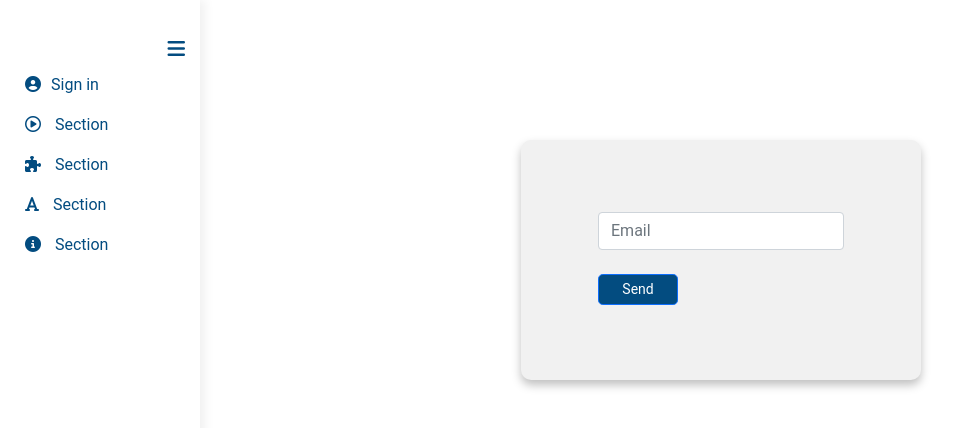
After one commit to shamsurlm10/Q-Air, a Flask app: page /users/forget_password in a window 1280 px wide. The commit adds this page. Shown: the top 428 px of the page, without its empty margins (0-963 px from the left). Run offline with Flask 2, Linux system fonts and the light colour scheme; some libraries are stand-ins or nearby versions.

Commit message:
feat: Implemented forget password validation

```diff
--- a/qair/mails.py
+++ b/qair/mails.py
@@ -4,7 +4,7 @@ from flask_mail import Message
 
 def send_mail(to: str, subject: str, body: str):
     msg=Message("Password Reset Request",
-                sender=os.getenv("MAIL_USERNAME"),
+                sender="noreply@qair.com",
                 recipients=[to])
 
     msg.subject = subject
--- a/qair/static/style/users/log-reg.css
+++ b/qair/static/style/users/log-reg.css
@@ -26,3 +26,13 @@
     border-radius: 10px;
     align-items: center;
 }
+
+.card-fp{
+    width:400px;
+    border:2px;
+    background-color:#f1f1f1;
+    box-shadow: 0px 5px 10px rgba(0, 0, 0, 0.25);
+    border-radius: 10px;
+    align-items: center;
+    min-height: 30vh;
+}
--- /dev/null
+++ b/qair/templates/users/forget_password.html
@@ -0,0 +1,37 @@
+{% extends "base.html" %}
+{% block title %} Forget Password {% endblock %}
+
+{% block css%}
+<link rel="stylesheet" href="{{url_for('static', filename='style/users/log-reg.css')}}">
+{% endblock %}
+
+{% block content %}
+<div class="container form-brand mt-5">
+    <div class="row">
+        <div class="col-xl-6 offset-xl-3 col-md-8 offset-md-2 p-5">
+            <div class="mt-4">
+                <div class="card card-fp card-body shadow-card p-4">
+                    <form method="POST">
+                        {{ form.hidden_tag() }}
+                        <div class="mb-3 mt-5">
+                            {% if form.email.errors%}
+                            {{ form.email(class="form-control input-box is-invalid ", id="email") }}
+                            <div class="invalid-feeedback">
+                                {% for error in form.email.errors %}
+                                <span>{{ error }}</span>
+                                {%endfor%}
+                            </div>
+                            {% else %}
+                            {{ form.email(class="form-control input-box", id="email") }}
+                            {%endif%}
+                        </div>
+                        <div class="mt-1">
+                            {{form.submit(class="btn btn-primary btn-sm mt-2 log-btn")}}
+                        </div>
+                    </form>
+                </div>
+            </div>
+        </div>
+    </div>
+</div>
+{% endblock %}
--- a/qair/users/forms.py
+++ b/qair/users/forms.py
@@ -45,8 +45,8 @@ class LoginForm(FlaskForm):
 class ForgetPasswordForm(FlaskForm):
     email = EmailField("Email Address", validators=[
         DataRequired(), Length(min=4, max=150), Email()
-    ], render_kw={"placeholder": "Enter your associated email address"})
-    submit = SubmitField("Send Email")
+    ], render_kw={"placeholder": "Email"})
+    submit = SubmitField("Send")
 
     def validate_email(self, email: str):
         user = User.query.filter_by(email=email.data).first()
--- a/qair/users/routes.py
+++ b/qair/users/routes.py
@@ -74,14 +74,14 @@ def logout_user():
 @users.route("/forget_password", methods=["GET", "POST"])
 def forget_password():
     if current_user.is_authenticated:
-        return redirect(url_for('mains.homepage'))
+        return redirect(url_for('users.dashboard'))
     form = ForgetPasswordForm()
     if form.validate_on_submit():
         # Fetching the user
         user = User.query.filter_by(email=form.email.data).first()
         # Sending email
         send_mail(user.email, "Password Reset Token",
-                  password_reset_key_mail_body(user.id, user.get_reset_token(), int(os.getenv("EXPIRE_TIME"))))
+                  password_reset_key_mail_body(user.id, user.get_reset_token(), 1800))
         flash(f"Check your email to continue.", "primary")
         return redirect(url_for('users.login_user'))
     return render_template("users/forget_password.html", form=form)
@@ -89,7 +89,7 @@ def forget_password():
 @users.route("/reset_password/<int:id>/<string:token>", methods=["GET", "POST"])
 def reset_password(id: int, token: str):
     if current_user.is_authenticated:
-        return redirect(url_for('mains.homepage'))
+        return redirect(url_for('users.dashboard'))
     # Verifying the token
     veridication_result = User.verify_reset_key(
         id, token, int(os.getenv("EXPIRE_TIME")))
```
Also changed, not shown: qair/__init__.py (+7 -0 lines), qair/templates/mains/errors.html (added, +14 -0 lines), qair/templates/users/reset_password.html (added, +52 -0 lines), qair/templates/users/login.html (line endings or trailing spaces).
